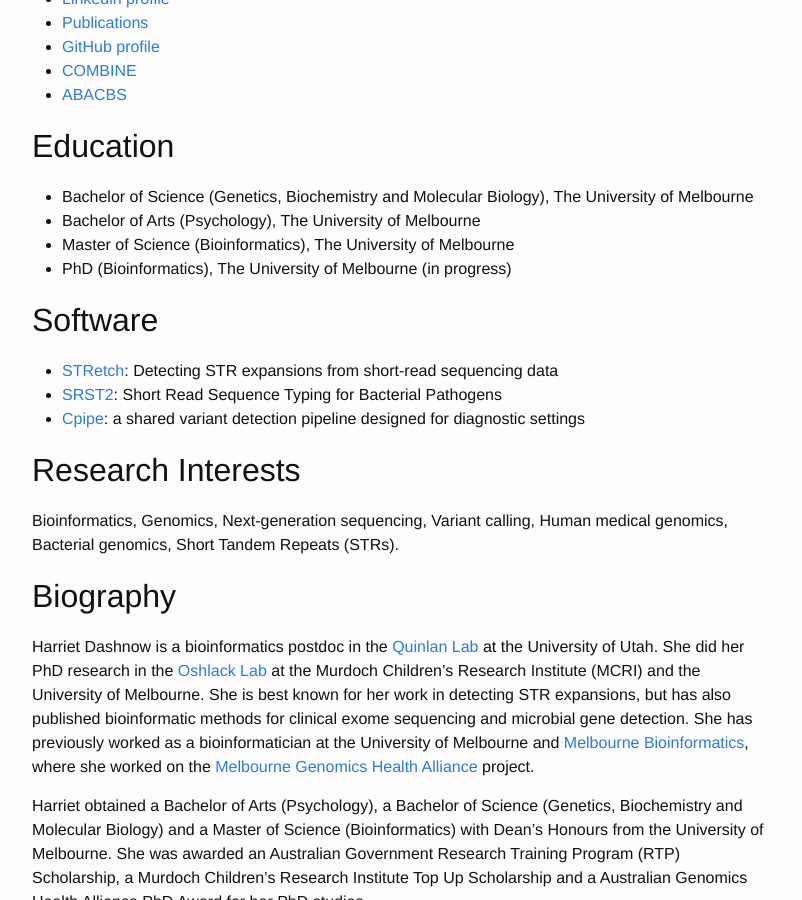
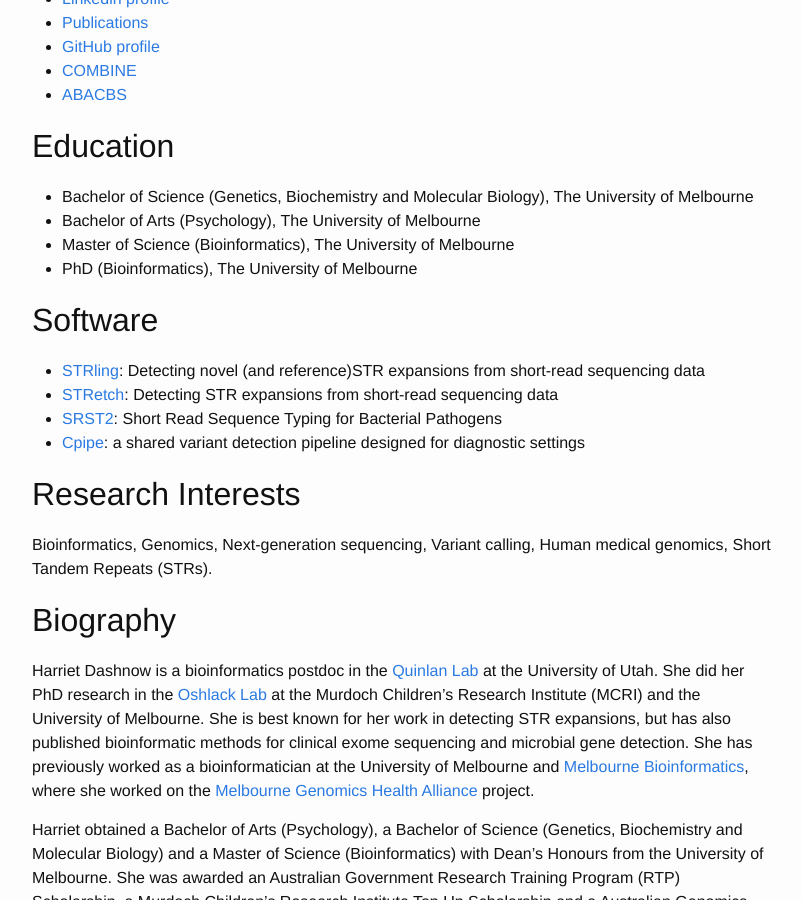
Before and after one commit to hdashnow/hdashnow.github.io, a Jekyll site: the page built from about.md, in a window 1280 px wide and 900 px high, scrolled down 738 px. Shown: the whole window, without its empty margins (238-1040 px from the left). Built offline with Jekyll 4.4.1, drawn with Linux system fonts in a browser that asks for light colours.

Commit message:
update about info

```diff
--- a/about.md
+++ b/about.md
@@ -22,15 +22,16 @@
 * Bachelor of Science (Genetics, Biochemistry and Molecular Biology), The University of Melbourne
 * Bachelor of Arts (Psychology), The University of Melbourne
 * Master of Science (Bioinformatics), The University of Melbourne
-* PhD (Bioinformatics), The University of Melbourne (in progress)
+* PhD (Bioinformatics), The University of Melbourne
 
 ## Software
+* [STRling](https://github.com/quinlan-lab/STRling): Detecting novel (and reference)STR expansions from short-read sequencing data
 * [STRetch](https://github.com/Oshlack/STRetch/): Detecting STR expansions from short-read sequencing data
 * [SRST2](http://katholt.github.io/srst2/): Short Read Sequence Typing for Bacterial Pathogens
 * [Cpipe](http://cpipeline.org): a shared variant detection pipeline designed for diagnostic settings
 
 ## Research Interests
-Bioinformatics, Genomics, Next-generation sequencing, Variant calling, Human medical genomics, Bacterial genomics, Short Tandem Repeats (STRs).
+Bioinformatics, Genomics, Next-generation sequencing, Variant calling, Human medical genomics, Short Tandem Repeats (STRs).
 
 ## Biography
 
```
